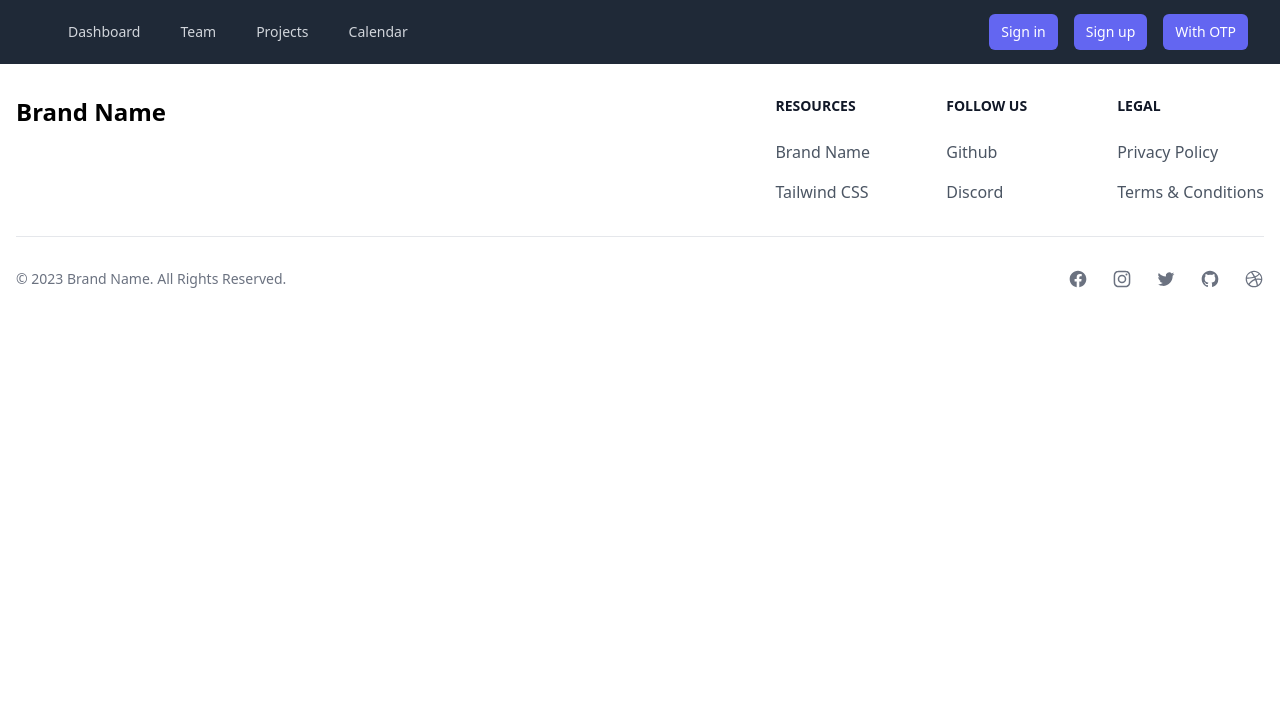
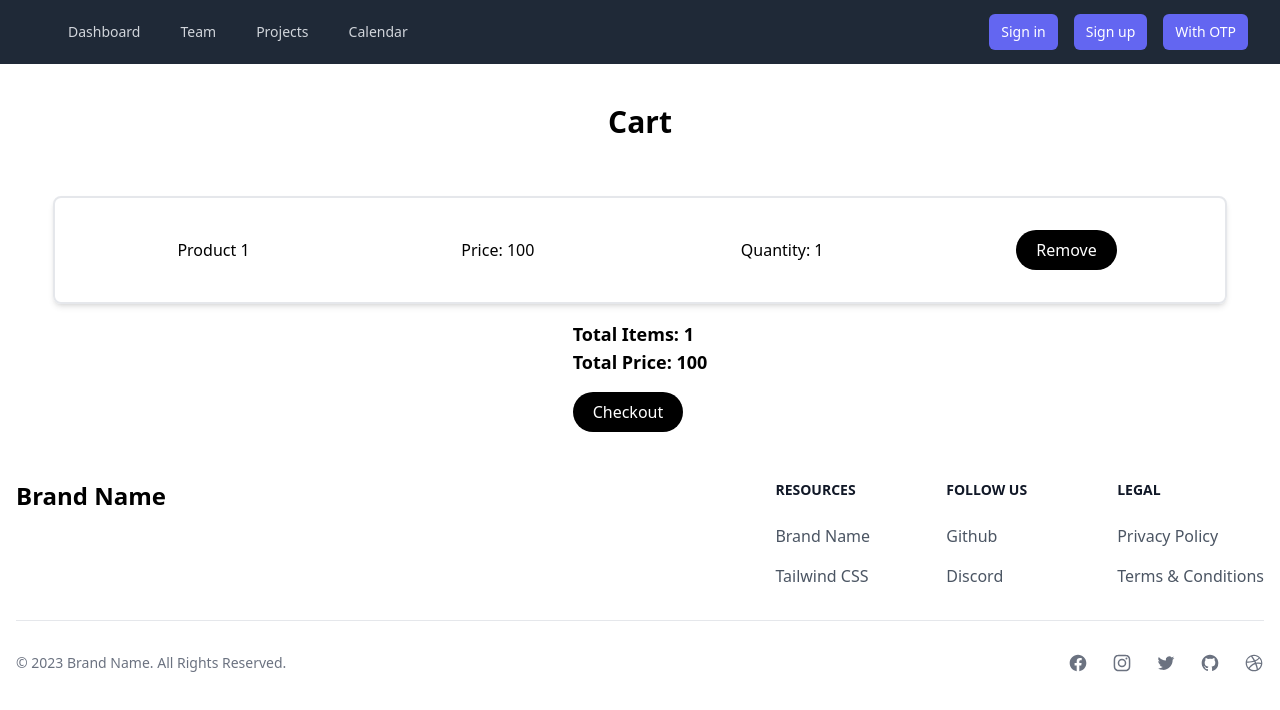
Before and after one commit to KishorBalgi/hackverse-4.0, a React (Create React App) app in the folder Frontend/: page /cart in a window 1280 px wide. Shown: the top 710 px of the page. Built offline with nearby package versions, Linux system fonts and the light colour scheme.

Commit message:
feat: added cart

```diff
--- a/Frontend/src/App.js
+++ b/Frontend/src/App.js
@@ -1,23 +1,25 @@
-import './App.css';
-import { Routes , Route } from 'react-router-dom';
-import SignUp from './Components/Authenticate/signup';
-import SignIn from './Components/Authenticate/signin';
-import Navbar from './Components/Navbar';
-import Footer from './Components/Footer';
-import OTP from './Components/Authenticate/otp';
+import "./App.css";
+import { Routes, Route } from "react-router-dom";
+import SignUp from "./Components/Authenticate/signup";
+import SignIn from "./Components/Authenticate/signin";
+import Navbar from "./Components/Navbar";
+import Footer from "./Components/Footer";
+import OTP from "./Components/Authenticate/otp";
+import UserCart from "./Components/Cart/userCart";
 
 const App = () => {
   return (
     <>
-    <Navbar/>
-    <Routes>
-      <Route path='/signup' element={<SignUp/>}/>
-      <Route path='/signin' element={<SignIn/>}/>
-      <Route path='/otp' element={<OTP/>}/>
-    </Routes>
-    <Footer/>
+      <Navbar />
+      <Routes>
+        <Route path="/signup" element={<SignUp />} />
+        <Route path="/signin" element={<SignIn />} />
+        <Route path="/otp" element={<OTP />} />
+        <Route path="/cart" element={<UserCart />} />
+      </Routes>
+      <Footer />
     </>
   );
-}
+};
 
 export default App;
--- /dev/null
+++ b/Frontend/src/Components/Cart/userCart.jsx
@@ -0,0 +1,106 @@
+import { useState, useEffect } from "react";
+import { useCart } from "../../Context/cartContext";
+const UserCart = () => {
+  const { cart, setCart } = useCart();
+  const [cartItems, setCartItems] = useState(cart);
+  const [totalPrice, setTotalPrice] = useState(0);
+  const [totalItems, setTotalItems] = useState(0);
+
+  useEffect(() => {
+    calculateTotalPrice();
+    calculateTotalItems();
+  }, [cartItems]);
+
+  const removeItem = (id) => {
+    const newCart = cartItems.filter((item) => item.id !== id);
+    setCartItems(newCart);
+    setCart(newCart);
+  };
+
+  const increaseQuantity = (id) => {
+    const newCart = cartItems.map((item) => {
+      if (item.id === id) {
+        return { ...item, quantity: item.quantity + 1 };
+      }
+      return item;
+    });
+    setCartItems(newCart);
+    setCart(newCart);
+  };
+
+  const decreaseQuantity = (id) => {
+    const newCart = cartItems.map((item) => {
+      if (item.id === id) {
+        return { ...item, quantity: item.quantity - 1 };
+      }
+      return item;
+    });
+    setCartItems(newCart);
+    setCart(newCart);
+  };
+
+  const calculateTotalPrice = () => {
+    let total = 0;
+    cartItems.forEach((item) => {
+      total += item.price * item.quantity;
+    });
+    setTotalPrice(total);
+  };
+
+  const calculateTotalItems = () => {
+    let total = 0;
+    cartItems.forEach((item) => {
+      total += item.quantity;
+    });
+    setTotalItems(total);
+  };
+
+  return (
+    <div className="cart grid place-items-center">
+      <div className="cart__header">
+        <h1 className="text-center text-3xl font-bold my-10">Cart</h1>
+      </div>
+      <div className="cart__body w-11/12 mx-auto align-center">
+        {cart !== null ||
+          (cartItems.length === 0 && (
+            <div className="cart__empty">
+              <h1>Cart is empty</h1>
+            </div>
+          ))}
+        {cartItems.length > 0 && (
+          <div className="cart__items">
+            {cartItems.map((item) => (
+              <div
+                className="cart__item border-2 shadow-md rounded-lg p-4 my-4 grid grid-cols-4 place-items-center"
+                key={item.id}
+              >
+                <p>{item.title}</p>
+                <p>Price: {item.price}</p>
+                <p>Quantity: {item.quantity}</p>
+                <button
+                  onClick={() => removeItem(item.id)}
+                  className="text-white bg-black px-5 py-2 rounded-full my-4"
+                >
+                  Remove
+                </button>
+                {/* <button onClick={() => increaseQuantity(item.id)}>+</button>
+                <button onClick={() => decreaseQuantity(item.id)}>-</button> */}
+              </div>
+            ))}
+          </div>
+        )}
+      </div>
+      <div className="cart__footer">
+        <div className="cart__footer__total">
+          <p className="text-lg font-bold">Total Items: {totalItems}</p>
+          <p className="text-lg font-bold">Total Price: {totalPrice}</p>
+        </div>
+        <button className="text-white bg-black px-5 py-2 rounded-full my-4">
+          Checkout
+        </button>
+      </div>
+    </div>
+  );
+};
+
+export default UserCart;
--- /dev/null
+++ b/Frontend/src/Context/cartContext.js
@@ -0,0 +1,23 @@
+import { createContext, useContext, useState } from "react";
+
+const CartContext = createContext(null);
+
+export const useCart = () => useContext(CartContext);
+
+export const CartProvider = ({ children }) => {
+  const [cart, setCart] = useState([
+    {
+      id: 1,
+      title: "Product 1",
+      description: "Product 1 description",
+      price: 100,
+      quantity: 1,
+    },
+  ]);
+
+  return (
+    <CartContext.Provider value={{ cart, setCart }}>
+      {children}
+    </CartContext.Provider>
+  );
+};
--- a/Frontend/src/index.js
+++ b/Frontend/src/index.js
@@ -1,14 +1,17 @@
-import React from 'react';
-import ReactDOM from 'react-dom/client';
-import App from './App';
-import './index.css';
-import { BrowserRouter } from 'react-router-dom'
+import React from "react";
+import ReactDOM from "react-dom/client";
+import App from "./App";
+import "./index.css";
+import { BrowserRouter } from "react-router-dom";
+import { CartProvider } from "./Context/cartContext";
 
-const root = ReactDOM.createRoot(document.getElementById('root'));
+const root = ReactDOM.createRoot(document.getElementById("root"));
 root.render(
   <BrowserRouter>
     <React.StrictMode>
-      <App />
+      <CartProvider>
+        <App />
+      </CartProvider>
     </React.StrictMode>
   </BrowserRouter>
 );
```
